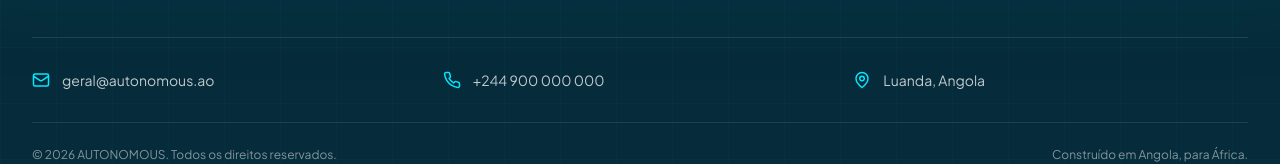
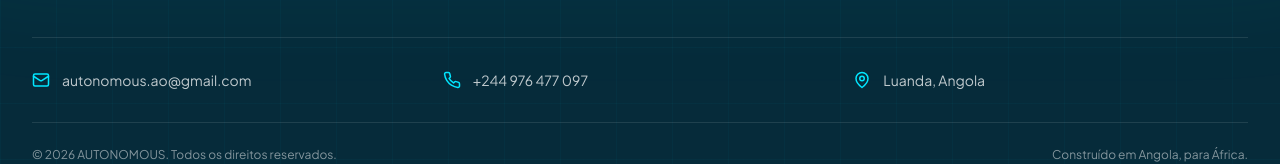
Before and after one commit to lourencosalvador/site-autonomos-app, a React (Vite) app: page /ser-profissional in a window 1280 px wide. Shown: the part 6245-6409 px from the top of the page. Built offline with nearby package versions, Linux system fonts and the light colour scheme; no server answers.

Commit message:
update contact autonomous

```diff
--- a/src/components/Footer.tsx
+++ b/src/components/Footer.tsx
@@ -79,11 +79,11 @@ export function Footer() {
         </div>
 
         <div className="mt-12 grid gap-4 border-t border-white/10 pt-8 sm:grid-cols-3">
-          <a href="mailto:geral@autonomous.ao" className="flex items-center gap-3 text-sm text-white/75 hover:text-brand-cyan transition-colors">
-            <Mail size={18} className="text-brand-cyan" /> geral@autonomous.ao
+          <a href="mailto:autonomous.ao@gmail.com" className="flex items-center gap-3 text-sm text-white/75 hover:text-brand-cyan transition-colors">
+            <Mail size={18} className="text-brand-cyan" /> autonomous.ao@gmail.com
           </a>
-          <a href="tel:+244900000000" className="flex items-center gap-3 text-sm text-white/75 hover:text-brand-cyan transition-colors">
-            <Phone size={18} className="text-brand-cyan" /> +244 900 000 000
+          <a href="tel:+244976477097" className="flex items-center gap-3 text-sm text-white/75 hover:text-brand-cyan transition-colors">
+            <Phone size={18} className="text-brand-cyan" /> +244 976 477 097
           </a>
           <div className="flex items-center gap-3 text-sm text-white/75">
             <MapPin size={18} className="text-brand-cyan" /> Luanda, Angola
--- a/src/pages/ContactPage.tsx
+++ b/src/pages/ContactPage.tsx
@@ -3,10 +3,10 @@ import { SectionHeading } from '../components/SectionHeading';
 import { PageHero } from '../components/PageHero';
 
 const CHANNELS = [
-  { icon: Mail, label: 'Email', value: 'geral@autonomous.ao', href: 'mailto:geral@autonomous.ao' },
-  { icon: Phone, label: 'Telefone', value: '+244 900 000 000', href: 'tel:+244900000000' },
+  { icon: Mail, label: 'Email', value: 'autonomous.ao@gmail.com', href: 'mailto:autonomous.ao@gmail.com' },
+  { icon: Phone, label: 'Telefone', value: '+244 976 477 097', href: 'tel:+244976477097' },
   { icon: MapPin, label: 'Endereço', value: 'Luanda, Angola', href: null },
-  { icon: Clock, label: 'Atendimento', value: 'Seg–Sáb · 8h às 19h', href: null },
+  { icon: Clock, label: 'Atendimento', value: 'Seg–Dom · 24 horas', href: null },
 ];
 
 export function ContactPage() {
```
